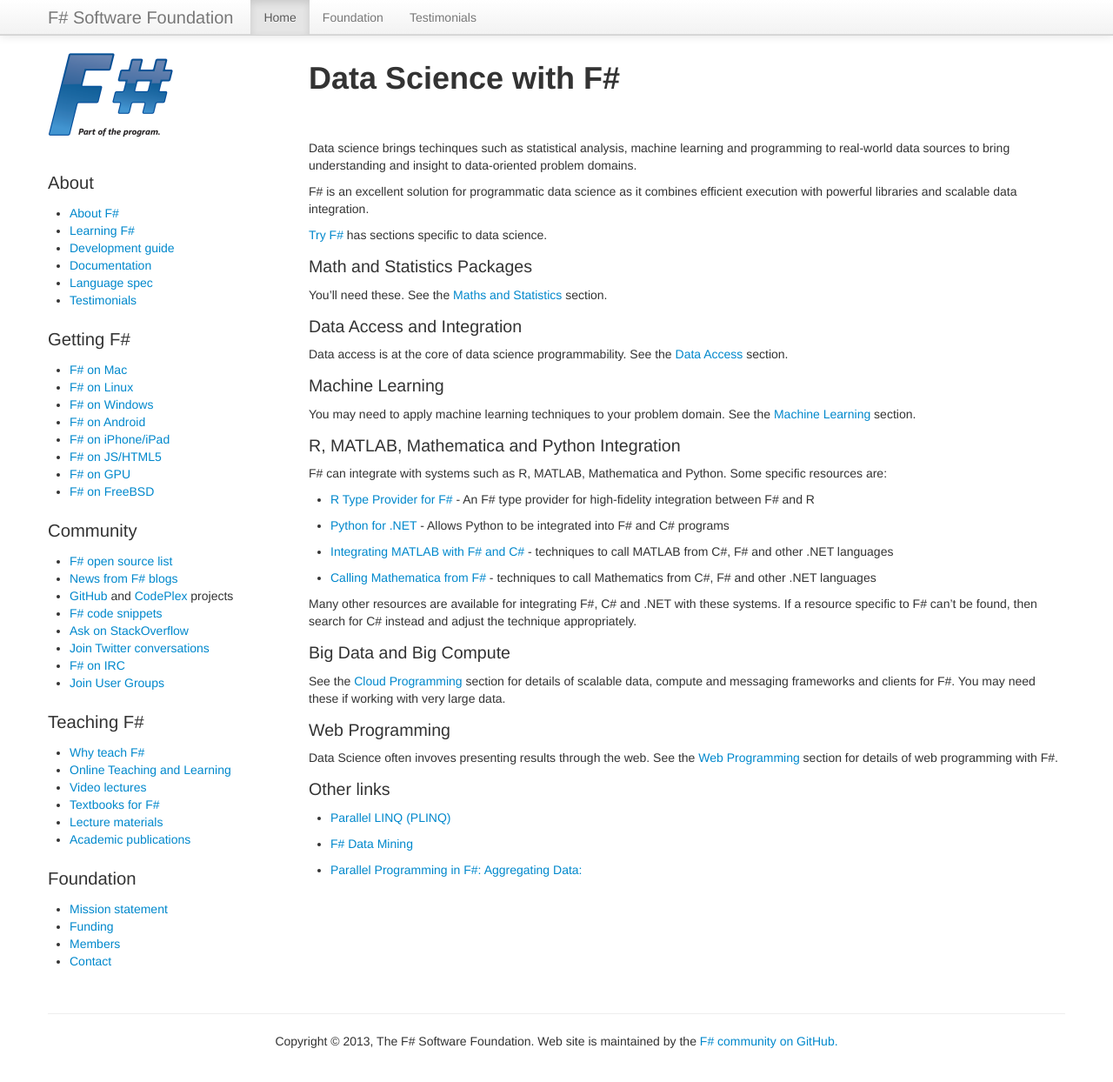
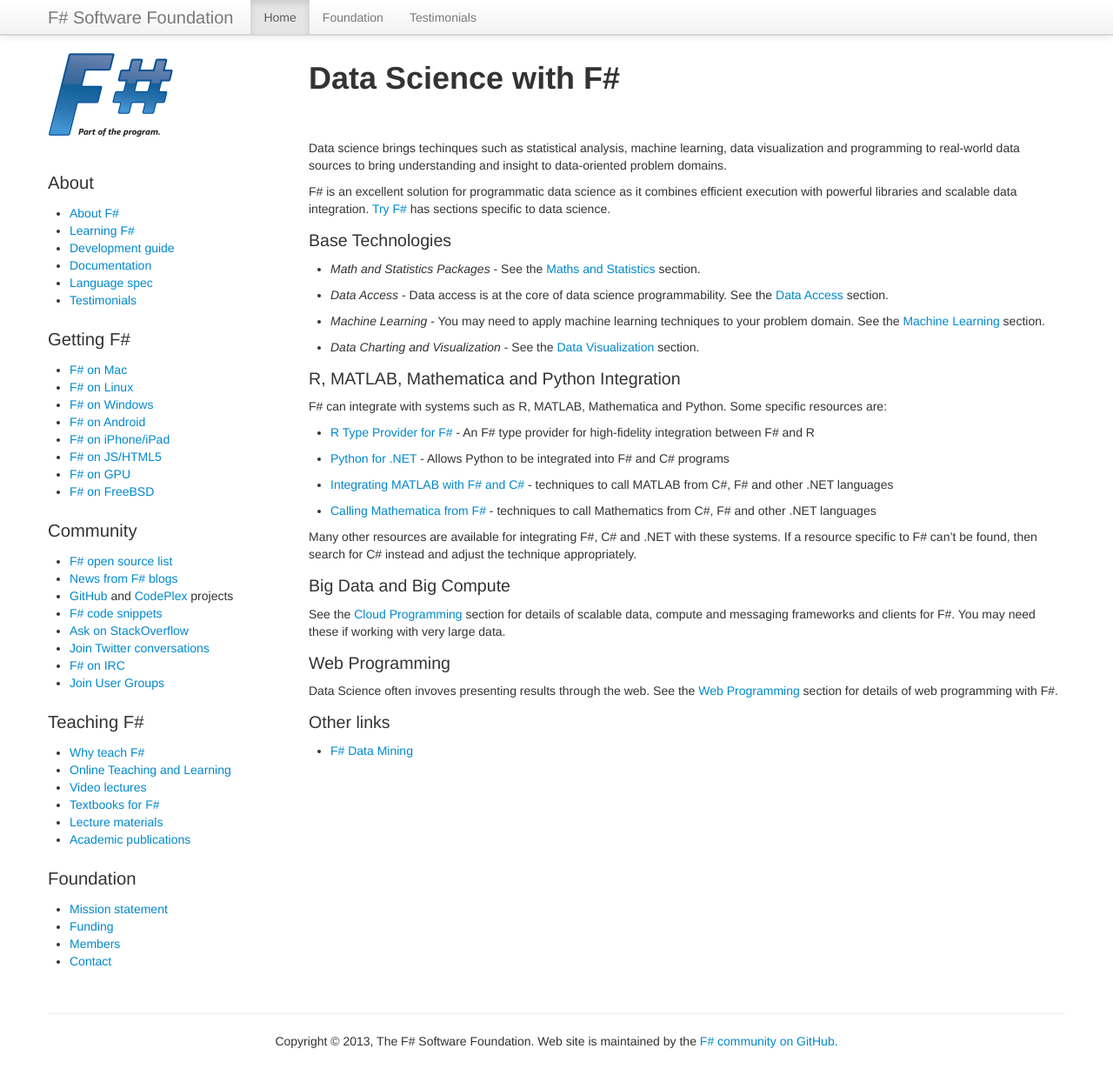
Before and after one commit to fsharp/fsharp.org, a Jekyll site: the page built from data-science/index.md, in a window 1280 px wide and 1257 px high. Shown: the top 1244 px of the window at 87% size. Built offline with Jekyll 4.4.1, drawn with Linux system fonts in a browser that asks for light colours; nearby versions of some CDN libraries; some web fonts are replaced; comment, search, counter and statistics services are not loaded.

Commit message:
Update index.md for data science

```diff
--- a/data-science/index.md
+++ b/data-science/index.md
@@ -4,25 +4,18 @@
 headline: Data Science with F#
 ---
 
-Data science brings techinques such as statistical analysis, machine learning and programming to
+Data science brings techinques such as statistical analysis, machine learning, data visualization and programming to
 real-world data sources to bring understanding and insight to data-oriented problem domains.
 
 F# is an excellent solution for programmatic data science as it combines efficient execution
-with powerful libraries and scalable data integration.
+with powerful libraries and scalable data integration. [Try F#](http://tryfsharp.org/learn) has sections specific to data science.
 
-[Try F#](http://tryfsharp.org/learn) has sections specific to data science.
+### Base Technologies
 
-### Math and Statistics Packages
-
-You'll need these. See the [Maths and Statistics](/math) section.
-
-### Data Access and Integration
-
-Data access is at the core of data science programmability. See the [Data Access](/data-access) section.
-
-### Machine Learning
-
-You may need to apply machine learning techniques to your problem domain. See the [Machine Learning](/machine-learning) section.
+* *Math and Statistics Packages*  - See the [Maths and Statistics](/math) section.
+* *Data Access* - Data access is at the core of data science programmability. See the [Data Access](/data-access) section.
+* *Machine Learning* - You may need to apply machine learning techniques to your problem domain. See the [Machine Learning](/machine-learning) section.
+* *Data Charting and Visualization* - See the [Data Visualization](/data-visualization) section.
 
 ### R, MATLAB, Mathematica and Python Integration
 
@@ -47,9 +40,6 @@
 for details of web programming with F#.
 
 
-
 ### Other links
 
- * [Parallel LINQ (PLINQ)](http://msdn.microsoft.com/en-us/library/dd460688.aspx)
  * [F# Data Mining](http://fdatamining.blogspot.com/2010/05/why-f-is-language-for-data-mining.html)
- * [Parallel Programming in F#: Aggregating Data:](http://tomasp.net/blog/fsharp-parallel-aggregate.aspx)
```
